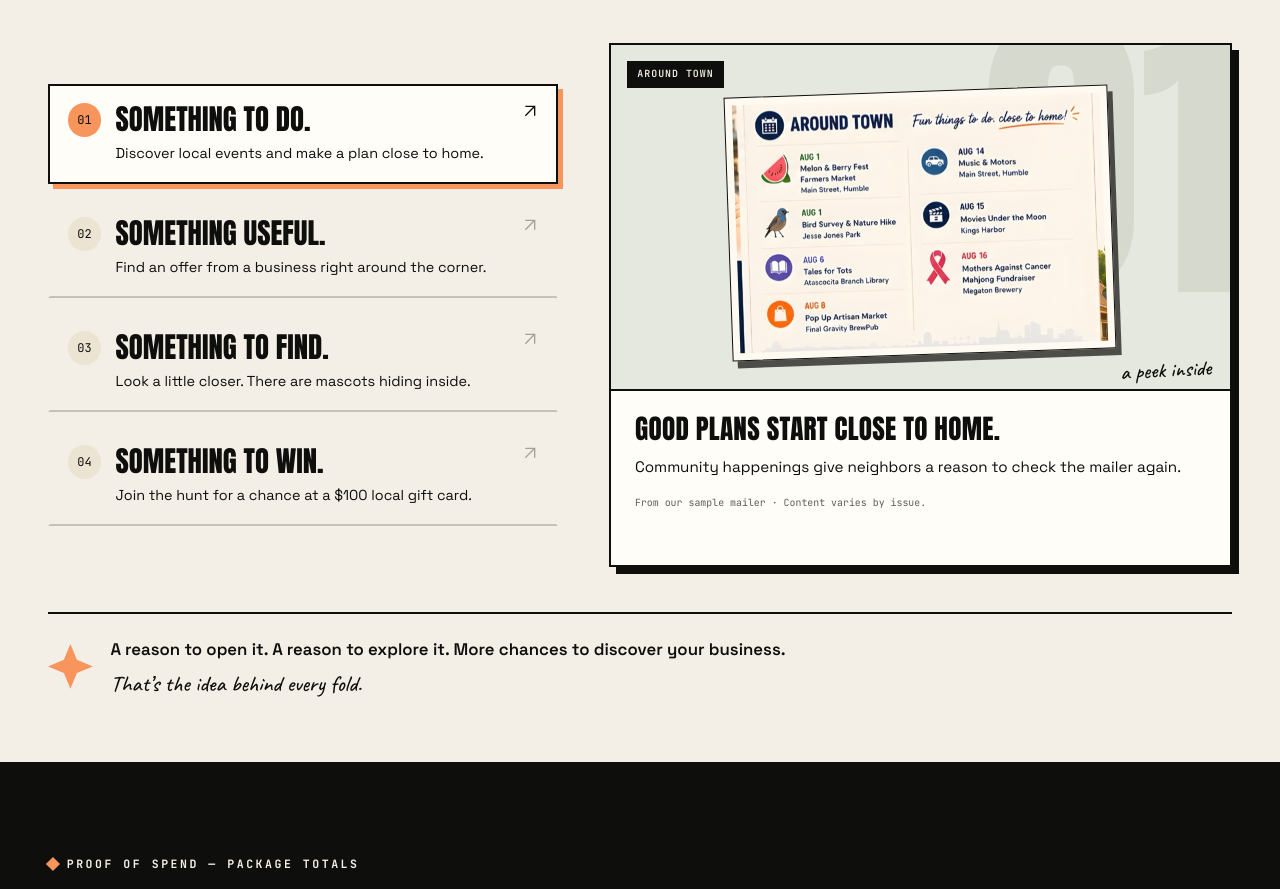
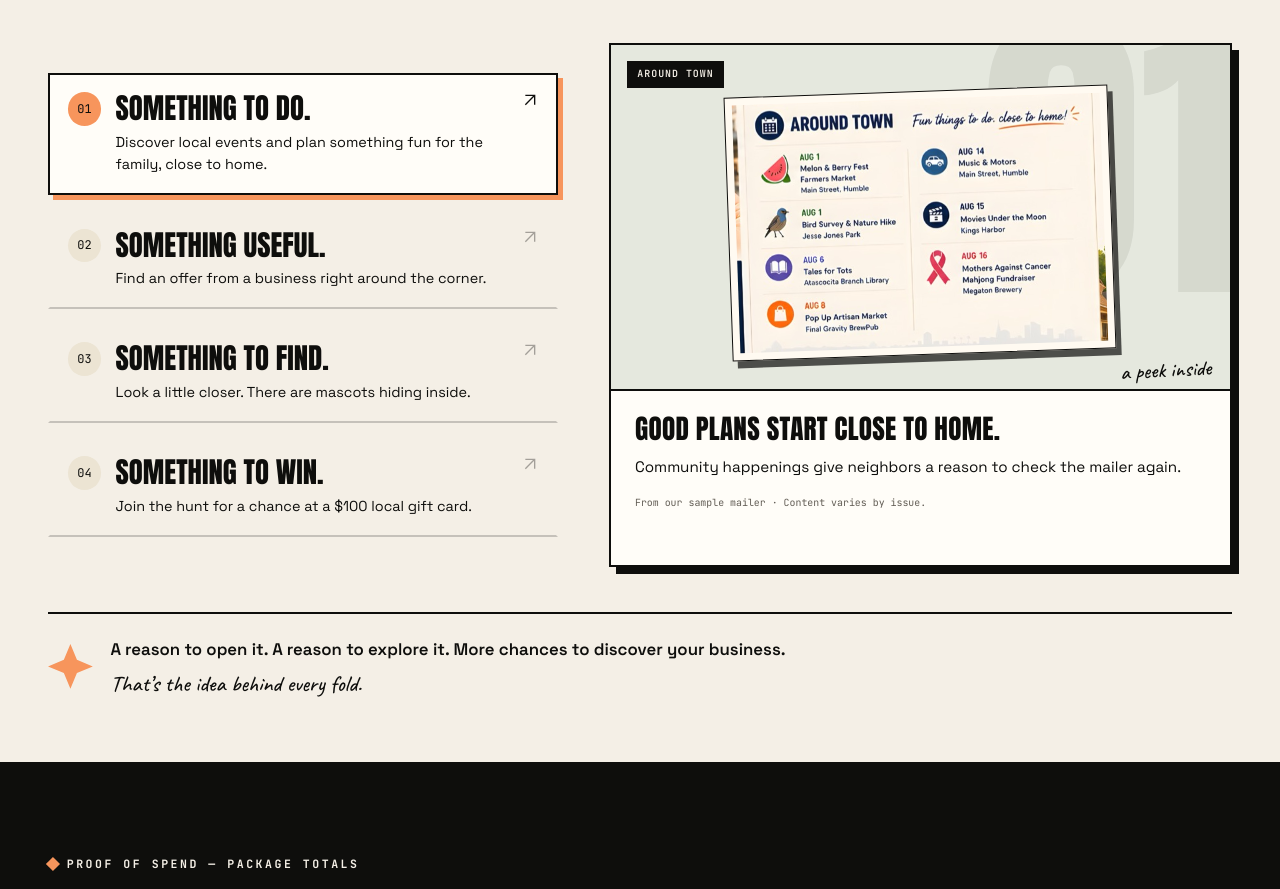
Before and after one commit to damian186/HNL-website, a React (Vite) app: page / in a window 1280 px wide. Shown: the part 1322-2211 px from the top of the page. Built offline with nearby package versions, Linux system fonts and the light colour scheme.

Commit message:
Make local events invitation family focused

```diff
--- a/src/App.tsx
+++ b/src/App.tsx
@@ -367,7 +367,7 @@ function Ticker() {
 const NEIGHBOR_DISCOVERIES = [
   {
     id: "events", num: "01", label: "Something to do.",
-    text: "Discover local events and make a plan close to home.",
+    text: "Discover local events and plan something fun for the family, close to home.",
     headline: "Good plans start close to home.",
     note: "Community happenings give neighbors a reason to check the mailer again.",
     image: "/hln-card-zfold.jpg", crop: "565 510 520 390",
```
